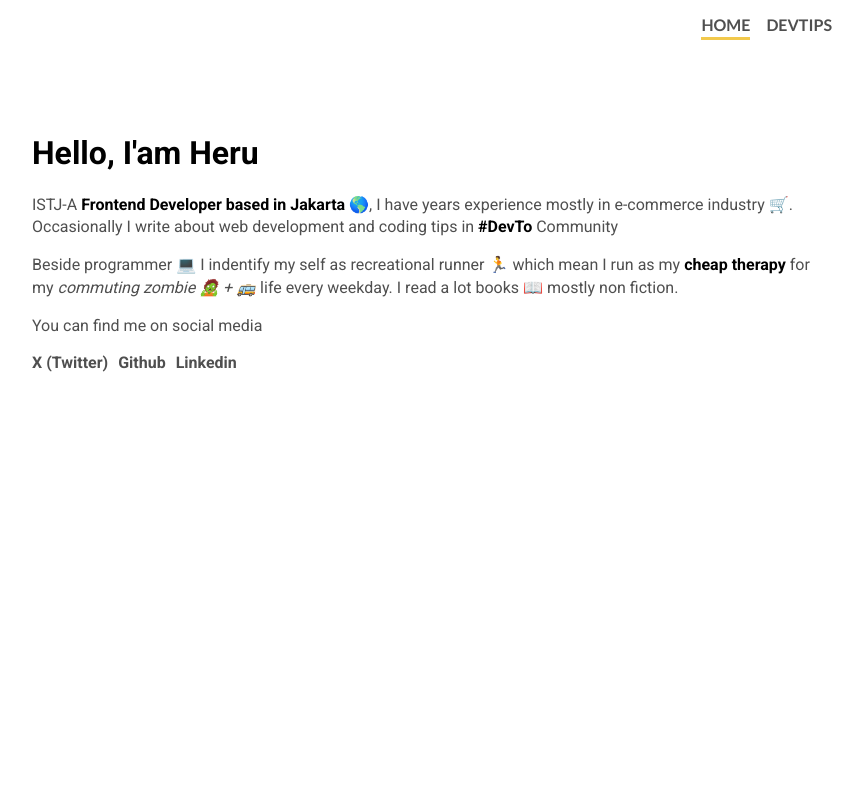
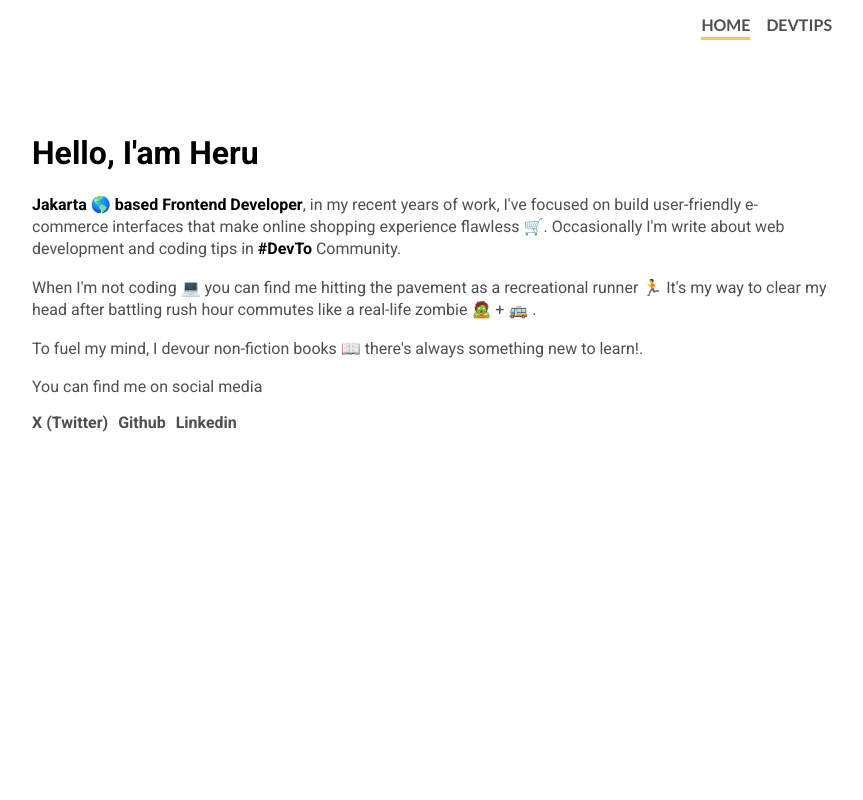
Before and after one commit to elukuro/goheruv2.0.5, a React (Vite) app: page / in a window 1280 px wide. Shown: the top 800 px of the page, without its empty margins (208-1071 px from the left). Built offline with nearby package versions, Linux system fonts and the light colour scheme.

Commit message:
[] update homepage wording

```diff
--- a/src/pages/homepage.tsx
+++ b/src/pages/homepage.tsx
@@ -6,17 +6,21 @@ const Homepage = () => {
       <div className="homepage">
         <h1>Hello, I'am Heru</h1>
         <p>
-          ISTJ-A <b>Frontend Developer based in Jakarta 🌎</b>, I have years experience mostly in
-          e-commerce industry 🛒. Occasionally I write about web development and coding tips in{" "}
+          <b>Jakarta 🌎 based Frontend Developer</b>, in my recent years of work, I've focused on
+          build user-friendly e-commerce interfaces that make online shopping experience flawless
+          🛒. Occasionally I'm write about web development and coding tips in{" "}
           <a href="https://dev.to/elukuro" target="_blank">
             <b>#DevTo</b>
           </a>{" "}
-          Community
+          Community.
         </p>
         <p>
-          Beside programmer 💻 I indentify my self as recreational runner 🏃 which mean I run as my{" "}
-          <b>cheap therapy</b> for my <i>commuting zombie 🧟 + 🚌</i> life every weekday. I read a
-          lot books 📖 mostly non fiction.
+          When I'm not coding 💻 you can find me hitting the pavement as a recreational runner 🏃
+          It's my way to clear my head after battling rush hour commutes like a real-life zombie 🧟
+          + 🚌 .
+        </p>
+        <p>
+          To fuel my mind, I devour non-fiction books 📖 there's always something new to learn!.
         </p>
         <p>You can find me on social media </p>
         <ul className="homepage__social-media">
```
